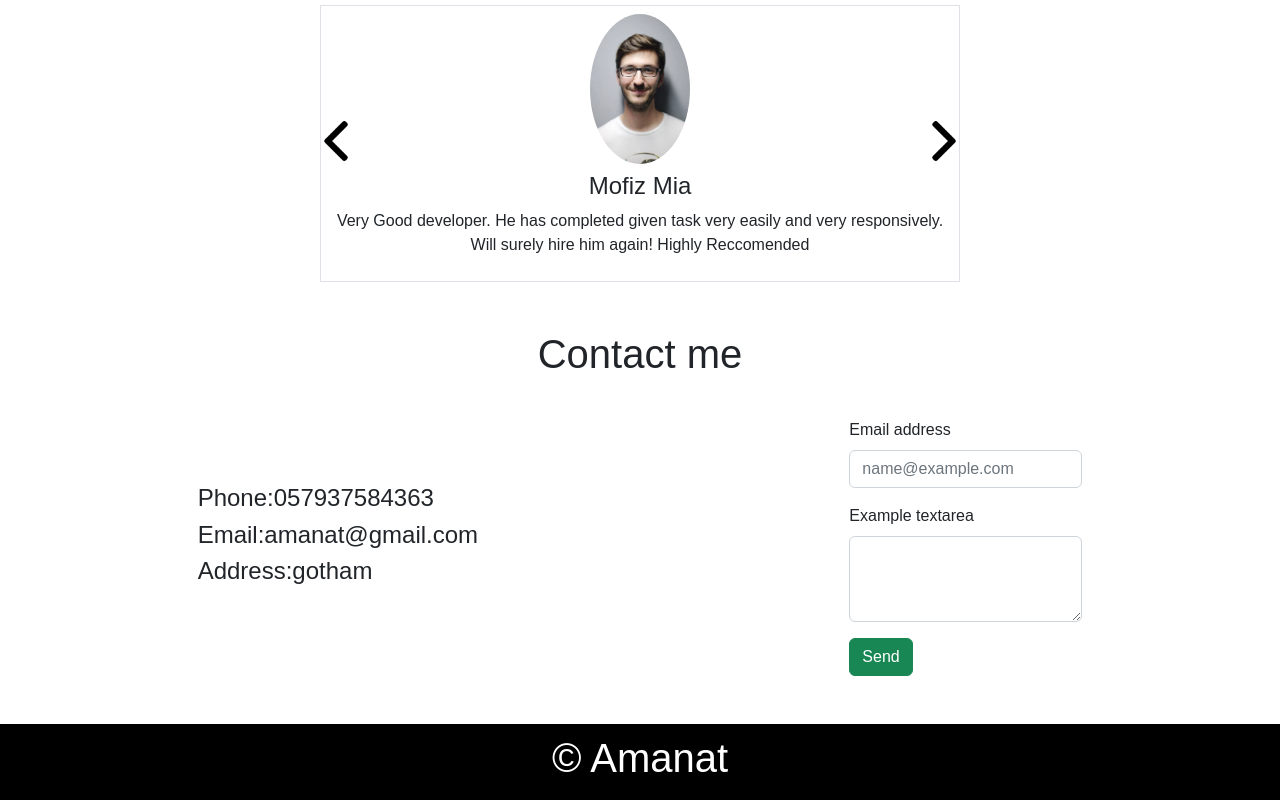
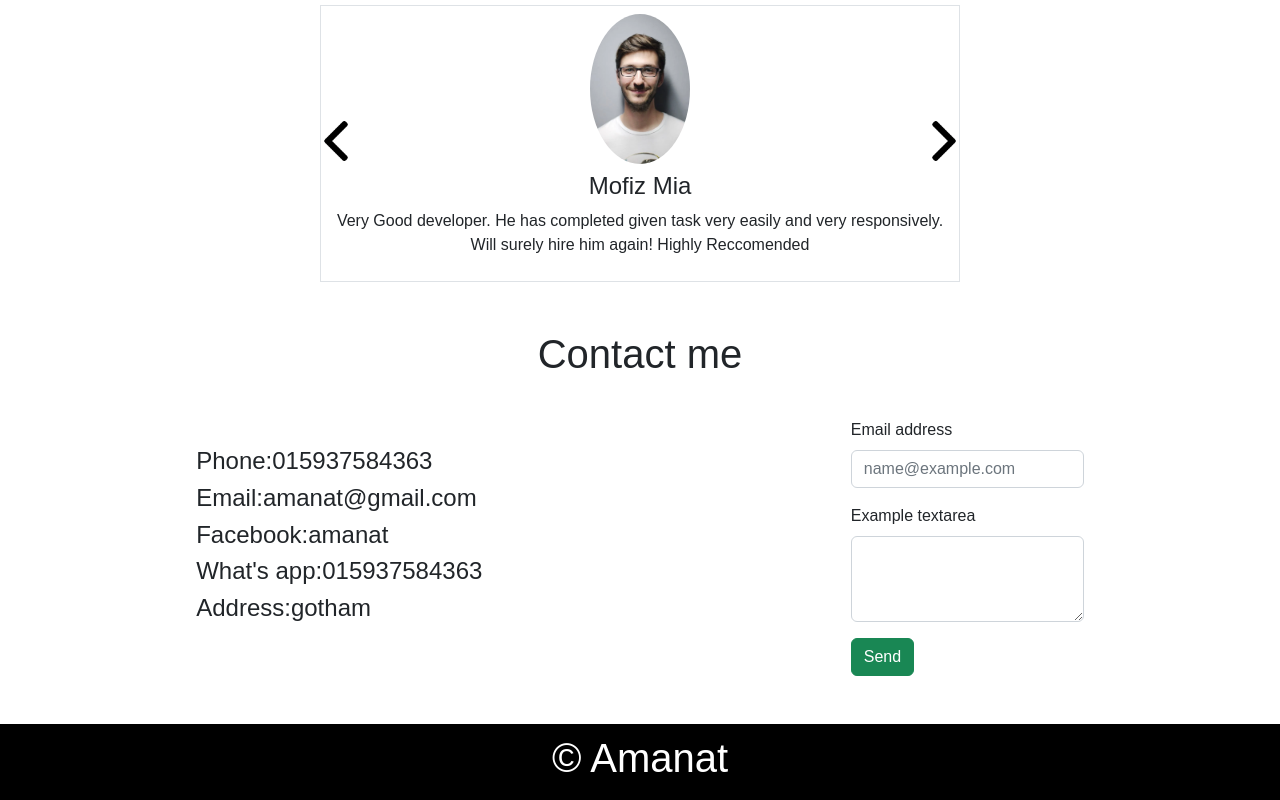
Before and after one commit to AmanatUMahmud/Tools-Assignment-01, a plain HTML site: page index.html in a window 1280 px wide. Shown: the part 3173-3973 px from the top of the page. Drawn offline with nearby package versions, Linux system fonts and the light colour scheme; a web font is replaced by a local one.

Commit message:
contact me updated

```diff
--- a/index.html
+++ b/index.html
@@ -215,8 +215,10 @@
         <h1 class="text-center mb-4">Contact me</h1>
         <section class="d-flex container-fluid justify-content-around align-items-center" id="contact">
             <div>
-                <h4>Phone:057937584363</h4>
+                <h4>Phone:015937584363</h4>
                 <h4>Email:amanat@gmail.com</h4>
+                <h4>Facebook:amanat</h4>
+                <h4>What's app:015937584363</h4>
                 <h4>Address:gotham</h4>
             </div>
             <div>
```
